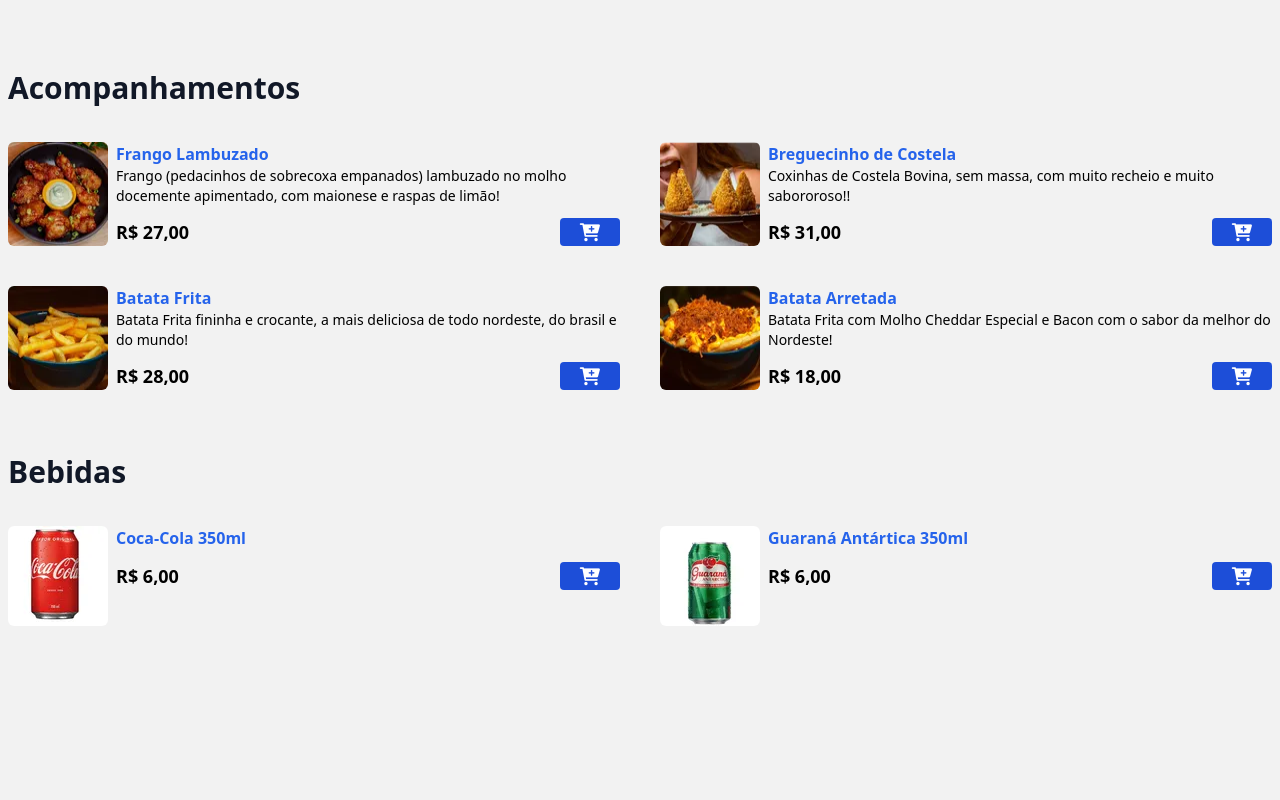
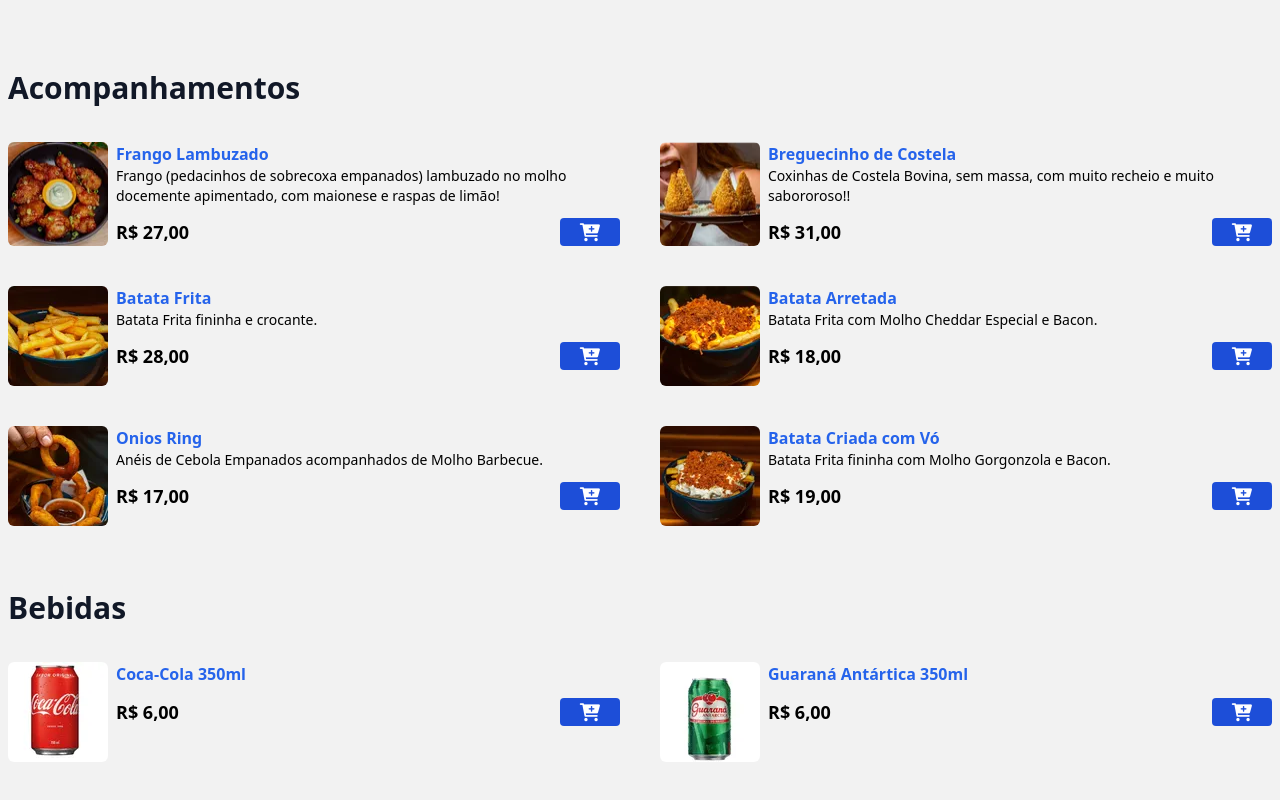
Before and after one commit to Joao-NB/232Burguer, a website: page index.html in a window 1280 px wide. Shown: the part 1218-2018 px from the top of the page. Before the commit the page ends 1908 px from the top, so only its background shows below. Drawn offline with Linux system fonts and the light colour scheme.

Commit message:
acompanhamentos

```diff
--- a/index.html
+++ b/index.html
@@ -406,9 +406,9 @@
                 class="w-82 h-82 rounded-md hover:scale-110 hover:-rotate-2 duration-300"
                 >
 
-                <div>
+                <div class="w-full">
                     <p class="font-bold text-blue-600">Batata Frita</p>
-                    <p class="text-sm">Batata Frita fininha e crocante, a mais deliciosa de todo nordeste, do brasil e do mundo!
+                    <p class="text-sm">Batata Frita fininha e crocante.
                     </p>
 
                     <div class="flex items-center gap-2 justify-between mt-3">
@@ -429,15 +429,15 @@
             <!--FIM PRODUTO ITEM-->
 
             <!--PRODUTO ITEM-->
-            <div class="flex gap-2">
+            <div class="flex gap-2 w-full">
                 <img src="assets/batataarretada.webp"
                 alt="Batata Arretada"
                 class="w-82 h-82 rounded-md hover:scale-110 hover:-rotate-2 duration-300"
                 >
 
-                <div>
+                <div class="w-full">
                     <p class="font-bold text-blue-600">Batata Arretada</p>
-                    <p class="text-sm">Batata Frita com Molho Cheddar Especial e Bacon com o sabor da melhor do Nordeste!
+                    <p class="text-sm">Batata Frita com Molho Cheddar Especial e Bacon.
                     </p>
 
                     <div class="flex items-center gap-2 justify-between mt-3">
@@ -448,6 +448,65 @@
                         class="bg-blue-700 px-5 rounded add-to-cart-btn"
                         data-name="Batata Arretada"
                         data-price="18.00"
+                        >
+                            <i class="fa fa-cart-plus text-lg text-white"></i>
+                        </button>
+                    </div>
+                </div>
+
+            </div>
+            <!--FIM PRODUTO ITEM-->
+
+            <!--PRODUTO ITEM-->
+             <div class="flex gap-2 w-full">
+                <img src="assets/oniosring.webp"
+                alt="Onios Ring"
+                class="w-82 h-82 rounded-md hover:scale-110 hover:-rotate-2 duration-300"
+                >
+
+                <div class="w-full">
+                    <p class="font-bold text-blue-600">Onios Ring</p>
+                    <p class="text-sm">Anéis de Cebola Empanados acompanhados de Molho Barbecue.
+                    </p>
+
+                    <div class="flex items-center gap-2 justify-between mt-3">
+
+                        <p class="font-bold text-lg">R$ 17,00</p>
+
+                        <button
+                        class="bg-blue-700 px-5 rounded add-to-cart-btn"
+                        data-name="Onios Ring"
+                        data-price="17.00"
+                        >
+                            <i class="fa fa-cart-plus text-lg text-white"></i>
+                        </button>
+                    </div>
+                </div>
+
+            </div>
+            <!--FIM PRODUTO ITEM-->
+
+            <!--PRODUTO ITEM-->
+            <div class="flex gap-2 w-full">
+                <img src="assets/batatacriadacomvo.webp"
+                alt="Batata Criada com Vó"
+                class="w-82 h-82 rounded-md hover:scale-110 hover:-rotate-2 duration-300"
+                >
+
+                <div class="w-full">
+                    <p class="font-bold text-blue-600">Batata Criada com Vó</p>
+                    <p class="text-sm">
+                        Batata Frita fininha com Molho Gorgonzola e Bacon.
+                    </p>
+
+                    <div class="flex items-center gap-2 justify-between mt-3">
+
+                        <p class="font-bold text-lg">R$ 19,00</p>
+
+                        <button
+                        class="bg-blue-700 px-5 rounded add-to-cart-btn"
+                        data-name="Batata Criada com Vó"
+                        data-price="19.00"
                         >
                             <i class="fa fa-cart-plus text-lg text-white"></i>
                         </button>
```
Also changed, not shown: assets/batatacriadacomvo.webp (added), assets/oniosring.webp (added), styles/output.css.
